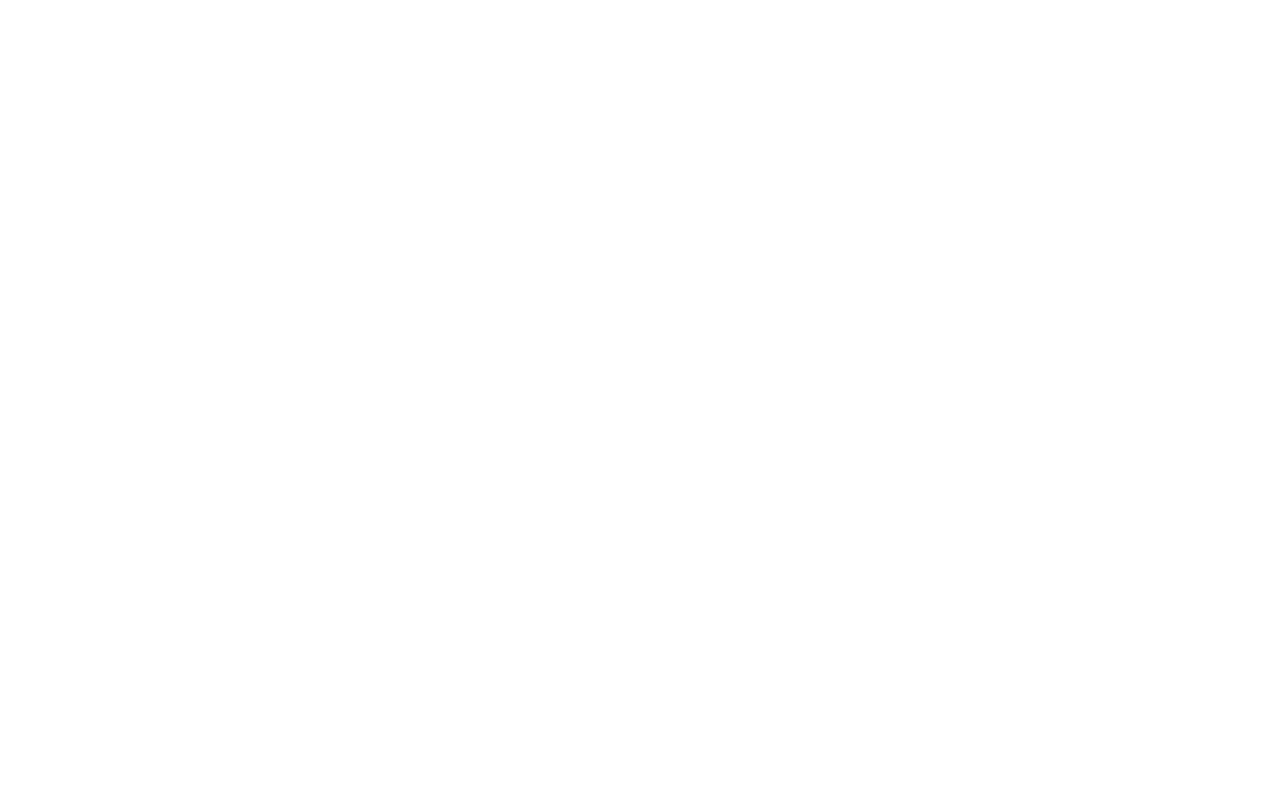
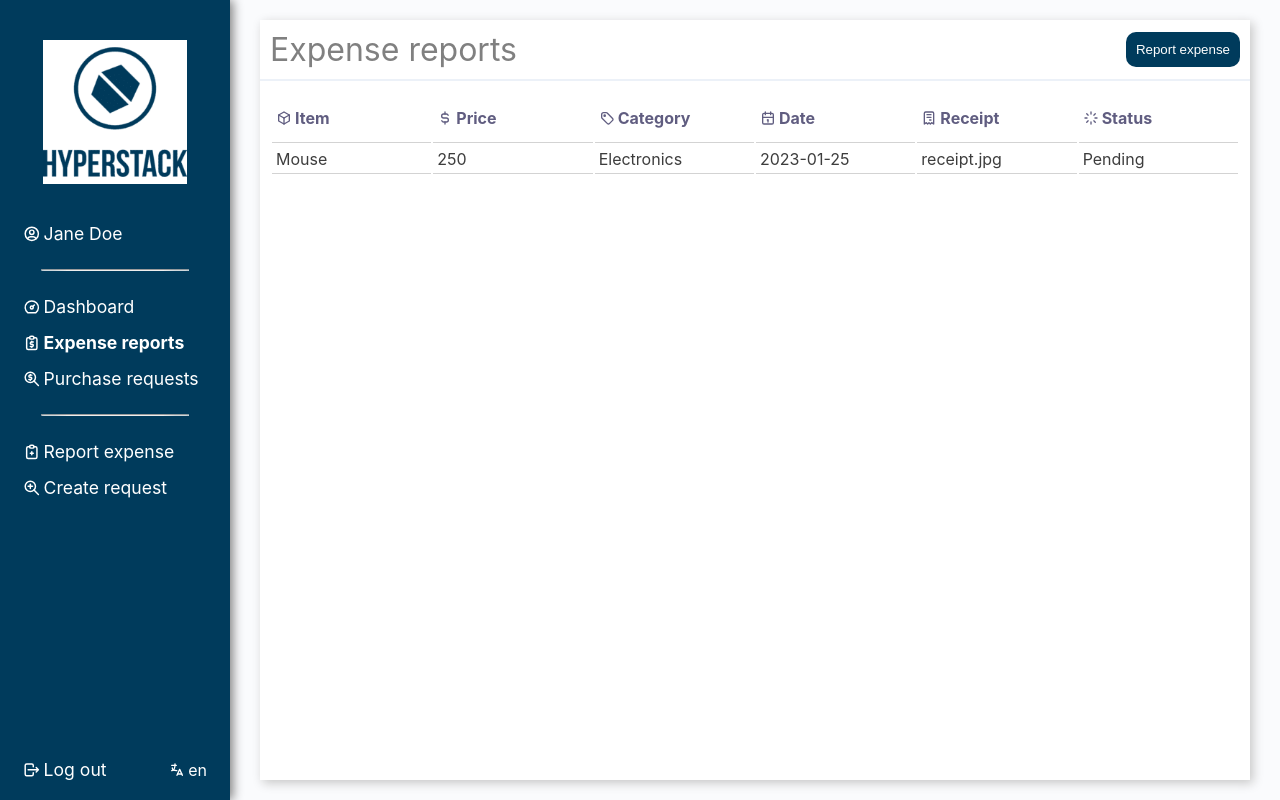
Before and after one commit to Priya-Pdh/ExpenseApp, a React (Create React App) app: page /expense-reports in a window 1280 px wide. Before the commit this address had no page. Built offline with nearby package versions, Linux system fonts and the light colour scheme.

Commit message:
Popup (#49)

```diff
--- a/src/App.tsx
+++ b/src/App.tsx
@@ -9,8 +9,8 @@
     <Routes>
       <Route path="/" element={<Login />} />
       <Route path="/dashboard" element={<Dashboard />} />
-      <Route path="/expenses" element={<ExpensesPurchases type="expense_reports" />} />
-      <Route path="/requests" element={<ExpensesPurchases type="purchase_requests" />} />
+      <Route path="/expense-reports" element={<ExpensesPurchases type="expense_reports" />} />
+      <Route path="/purchase-requests" element={<ExpensesPurchases type="purchase_requests" />} />
     </Routes>
   );
 }
--- a/src/components/List/index.tsx
+++ b/src/components/List/index.tsx
@@ -69,15 +69,15 @@
           </tr>
         </thead>
         <tbody>
-          {props.list.map((expense, id) => {
+          {props.list.map((item, id) => {
             return (
-              <tr key={id}>
-                <td>{expense.item}</td>
-                <td>{expense.price}</td>
-                <td>{expense.category}</td>
-                <td>{expense.date}</td>
-                {props.type === 'expense_reports' && <td>{expense.receipt}</td>}
-                <td>{expense.status}</td>
+              <tr key={id} className={item.new ? 'new' : ''}>
+                <td>{item.item}</td>
+                <td>{item.price}</td>
+                <td>{item.category}</td>
+                <td>{item.date}</td>
+                {props.type === 'expense_reports' && <td>{item.receipt}</td>}
+                <td>{item.status}</td>
               </tr>
             );
           })}
--- a/src/components/List/style.scss
+++ b/src/components/List/style.scss
@@ -3,6 +3,7 @@
 table {
   margin: 10px;
   width: calc(100% - 20px);
+
   th {
     height: 50px;
     color: $text_color;
@@ -21,6 +22,30 @@
     color: $dark_text;
   }
 
+  .new {
+    background-color: $secondary_color;
+    animation: new_flash 0.3s ease;
+  }
+
+  @keyframes new_flash {
+    0% {
+      background-color: inherit;
+    }
+
+    33% {
+      background-color: $secondary_color;
+    }
+
+    67% {
+      background-color: inherit;
+    }
+
+    100% {
+      background-color: $secondary_color;
+    }
+
+  }
+
   .header_icon {
     display: flex;
     align-items: center;
@@ -31,12 +56,17 @@
   }
 
   @media (max-width: 1024px) {
-    th,td {
+
+    th,
+    td {
       min-width: 110px;
     }
   }
+
   @media (max-width: 768px) {
-    th,td {
+
+    th,
+    td {
       font-size: 12px;
       min-width: 80px;
     }
--- a/src/components/Navbar/index.tsx
+++ b/src/components/Navbar/index.tsx
@@ -51,13 +51,13 @@
           </NavLink>
         </li>
         <li>
-          <NavLink to="/expenses" className="navlink">
+          <NavLink to="/expense-reports" className="navlink">
             <TbReportMoney />
             {t('expense_reports')}
           </NavLink>
         </li>
         <li>
-          <NavLink to="/requests" className="navlink">
+          <NavLink to="/purchase-requests" className="navlink">
             <TbZoomMoney />
             {t('purchase_requests')}
           </NavLink>
--- a/src/components/NewItem/index.tsx
+++ b/src/components/Popup/index.tsx
@@ -2,6 +2,7 @@
 import './style.scss';
 import { listProps } from '../../types/Types';
 import { useTranslation } from 'react-i18next';
+import { useLocation, useNavigate } from 'react-router-dom';
 
 import { TbCircleX } from 'react-icons/tb';
 
@@ -9,21 +10,24 @@
   type: 'expense_reports' | 'purchase_requests';
   onClick: (data: listProps) => void;
   setShowForm: React.ComponentState;
+  setWasSubmitted?: React.ComponentState;
 };
 
-export default function NewItem(props: Props) {
+export default function Popup(props: Props) {
   const [item, setItem] = useState('');
   const [price, setPrice] = useState('');
   const [date, setDate] = useState('');
   const [category, setCategory] = useState('');
   const [receipt, setReceipt] = useState<string | undefined>('');
-  const [status, setStatus] = useState('');
 
   const { t } = useTranslation();
 
+  const path = useLocation().pathname;
+  const navigate = useNavigate();
+
   const onSubmit = (e: React.SyntheticEvent) => {
     e.preventDefault();
-    setStatus('Pending');
+
     const data: listProps = {
       id: new Date().toJSON.toString(),
       item,
@@ -31,9 +35,18 @@
       date,
       category,
       receipt,
-      status,
+      status: 'Pending',
+      new: true,
     };
     props.onClick(data);
+
+    if (path.slice(1).replace('-', '_') === props.type || path === '/dashboard') {
+      props.setShowForm('hidden');
+    } else {
+      navigate('/' + props.type.replace('_', '-'));
+      props.setWasSubmitted(true);
+      props.onClick(data);
+    }
   };
 
   const handleSetReciept = (event: ChangeEvent<HTMLInputElement>) => {
@@ -42,8 +55,8 @@
   };
 
   return (
-    <div className="new_expense_form_wrapper" data-testid="main-expense-form-div">
-      <div className="new_expense_container">
+    <div className="popup_form_wrapper">
+      <div className="popup_container">
         <div className="end_close_icon">
           <button
             className="button_close_icon"
@@ -53,7 +66,7 @@
             <TbCircleX />
           </button>
         </div>
-        <h1 className="new_expense_heading">
+        <h1 className="popup_heading">
           {props.type === 'expense_reports' ? t('report_expense') : t('create_request')}
         </h1>
         <form onSubmit={onSubmit} data-testid="form-container">
--- a/src/components/NewItem/style.scss
+++ b/src/components/Popup/style.scss
@@ -1,6 +1,6 @@
 @import '../../styles/_colors.scss';
 
-.new_expense_form_wrapper {
+.popup_form_wrapper {
   position: absolute;
   top: 0;
   width: 100%;
@@ -13,7 +13,7 @@
   overflow-y: hidden;
   animation: back_blur 0.5s ease;
 
-  .new_expense_container {
+  .popup_container {
     position: absolute;
     background-color: #fff;
     padding: 2% 4% 2% 4%;
@@ -22,7 +22,7 @@
     animation: popup 0.5s ease backwards;
   }
 
-  .new_expense_heading {
+  .popup_heading {
     margin-bottom: 5%;
     text-align: center;
     color: $alt_text;
--- a/src/pages/Dashboard/index.tsx
+++ b/src/pages/Dashboard/index.tsx
@@ -2,7 +2,7 @@
 import './style.scss';
 import Navbar from '../../components/Navbar';
 import List from '../../components/List';
-import NewItem from '../../components/NewItem';
+import Popup from '../../components/Popup';
 import { listProps, formType } from '../../types/Types';
 
 function Dashboard() {
@@ -15,11 +15,16 @@
       category: 'Electronics',
       date: '2023-01-25',
       status: 'Pending',
+      new: false,
     },
   ] as listProps[]);
 
   const addNewExpense = (data: listProps) => {
-    setExpenseList([...expenseList, data]);
+    const oldList = expenseList.map((item) => {
+      item.new = false;
+      return item;
+    });
+    setExpenseList([...oldList, data]);
   };
 
   return (
@@ -33,7 +38,7 @@
           <List list={expenseList} type="monthly_overview" />
         </section>
         {showForm !== 'hidden' && (
-          <NewItem type={showForm} onClick={addNewExpense} setShowForm={setShowForm} />
+          <Popup type={showForm} onClick={addNewExpense} setShowForm={setShowForm} />
         )}
       </main>
     </div>
--- a/src/pages/ExpensesPurchases/index.tsx
+++ b/src/pages/ExpensesPurchases/index.tsx
@@ -1,34 +1,52 @@
-import React, { useState, useEffect } from 'react';
+import React, { useState, useEffect, useMemo } from 'react';
 import List from '../../components/List';
 import './style.scss';
 import Navbar from '../../components/Navbar';
 
 import { listProps, formType } from '../../types/Types';
-import NewItem from '../../components/NewItem';
+import Popup from '../../components/Popup';
 
 type pageProps = {
   type: 'expense_reports' | 'purchase_requests';
 };
 
 export default function ExpensesPurchases(props: pageProps) {
-  const [expenseList, setExpenseList] = useState([
+  const listPlaceholder = useMemo(() => {
+    return [
       {
         item: 'Mouse',
-      price: '250kr',
+        price: '250',
         category: 'Electronics',
         date: '2023-01-25',
+        receipt: 'receipt.jpg',
         status: 'Pending',
+        new: false,
       },
-  ] as listProps[]);
+    ];
+  }, []);
+
+  const [expenseList, setExpenseList] = useState(listPlaceholder as listProps[]);
   const [showForm, setShowForm] = useState<formType>('hidden');
 
   const addNewExpense = (data: listProps) => {
-    setExpenseList([...expenseList, data]);
+    const oldList = expenseList.map((item) => {
+      item.new = false;
+      return item;
+    });
+    setExpenseList([...oldList, data]);
   };
 
+  const [wasSubmitted, setWasSubmitted] = useState(false);
+
   useEffect(() => {
+    if (wasSubmitted === false) {
       setShowForm('hidden');
-  }, [props.type]);
+      setExpenseList(listPlaceholder as listProps[]);
+    } else {
+      setShowForm('hidden');
+      setWasSubmitted(false);
+    }
+  }, [props.type, listPlaceholder, wasSubmitted]);
 
   return (
     <div className="expenses_purchases">
@@ -42,7 +60,12 @@
             setShowForm={setShowForm}
           />
           {showForm !== 'hidden' && (
-            <NewItem type={showForm} onClick={addNewExpense} setShowForm={setShowForm} />
+            <Popup
+              type={showForm}
+              onClick={addNewExpense}
+              setShowForm={setShowForm}
+              setWasSubmitted={setWasSubmitted}
+            />
           )}
         </main>
       </div>
--- a/src/types/Types.ts
+++ b/src/types/Types.ts
@@ -6,6 +6,7 @@
   category: string;
   receipt?: string;
   status: string;
+  new: boolean;
 };
 
 export type formType = 'expense_reports' | 'purchase_requests' | 'hidden';
```
Also changed, not shown: 2 other files (tests, documents, lock files or other folders). Lines whose indentation alone changed are shown as unchanged.
